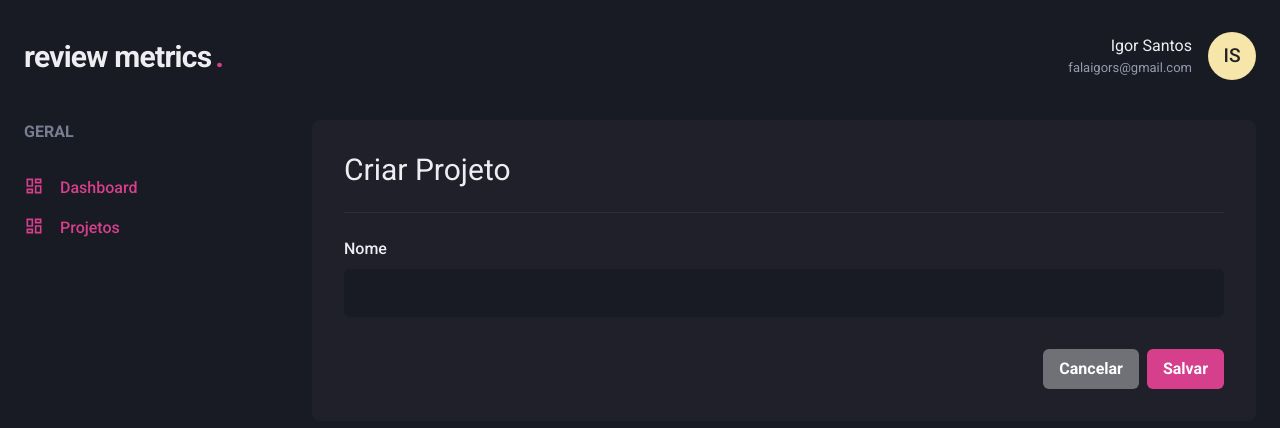
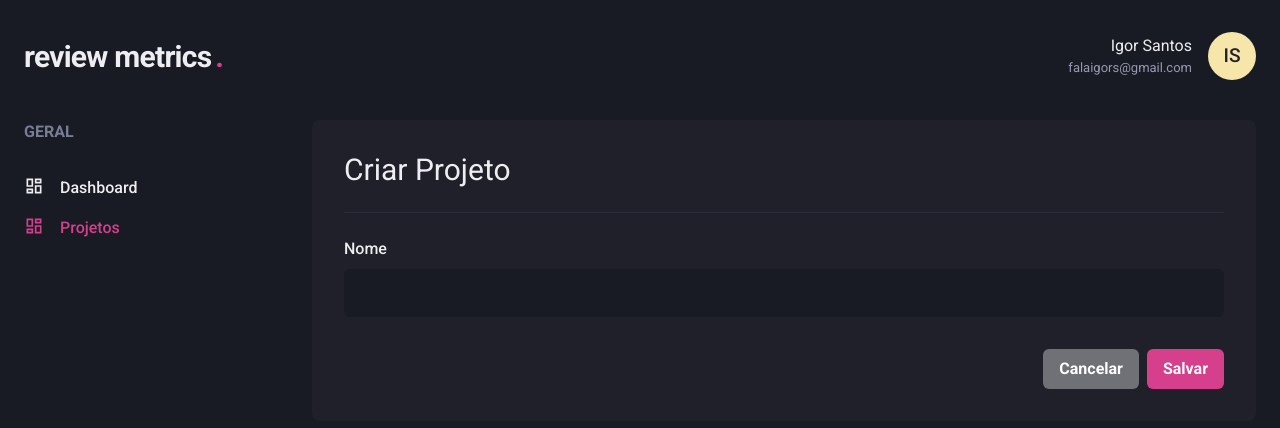
Before and after one commit to falaigor/dashboard, a Next.js app: page /projects/create in a window 1280 px wide. Shown: the top 428 px of the page. Built offline with nearby package versions, Linux system fonts and the light colour scheme.

Commit message:
update sidebar active link

```diff
--- a/src/components/ActiveLink.tsx
+++ b/src/components/ActiveLink.tsx
@@ -9,10 +9,9 @@ interface ActiveLinkProps extends LinkProps {
 
 export function ActiveLink({
   children,
-  shouldMathExactHref = false,
+  shouldMathExactHref,
   ...rest
 }: ActiveLinkProps) {
-
   const { asPath } = useRouter();
   let isActive = false;
 
@@ -20,16 +19,17 @@ export function ActiveLink({
     isActive = true;
   }
 
-  if (!shouldMathExactHref &&
-    (asPath.startsWith(String(rest.href)) ||
-      asPath.startsWith(String(rest.as)))) {
-    isActive = true
+  if (
+    !shouldMathExactHref &&
+    (asPath.startsWith(String(rest.href)) || asPath.startsWith(String(rest.as)))
+  ) {
+    isActive = true;
   }
 
   return (
     <Link {...rest}>
       {cloneElement(children, {
-        color: isActive ? 'pink.500' : 'gray.50'
+        color: isActive ? "pink.500" : "gray.50",
       })}
     </Link>
   );
--- a/src/components/Sidebar/NavLink.tsx
+++ b/src/components/Sidebar/NavLink.tsx
@@ -1,19 +1,33 @@
-import { Link as ChakraLink, Icon, Text, LinkProps as ChakraLinkPorps } from '@chakra-ui/react'
-import { ElementType } from 'react';
-import { ActiveLink } from '../ActiveLink';
+import {
+  Link as ChakraLink,
+  Icon,
+  Text,
+  LinkProps as ChakraLinkPorps,
+} from "@chakra-ui/react";
+import { ElementType } from "react";
+import { ActiveLink } from "../ActiveLink";
 
 interface NavLinkProps extends ChakraLinkPorps {
   icon: ElementType;
   children: string;
   href: string;
+  shouldMathExactHref: boolean;
 }
 
-export function NavLink({ icon, children, href, ...rest }: NavLinkProps) {
+export function NavLink({
+  icon,
+  children,
+  href,
+  shouldMathExactHref = false,
+  ...rest
+}: NavLinkProps) {
   return (
-    <ActiveLink href={href} passHref>
+    <ActiveLink href={href} shouldMathExactHref={shouldMathExactHref} passHref>
       <ChakraLink display="flex" align="center" {...rest}>
         <Icon as={icon} fontSize="20" />
-        <Text ml="4" fontWeight="medium">{children}</Text>
+        <Text ml="4" fontWeight="medium">
+          {children}
+        </Text>
       </ChakraLink>
     </ActiveLink>
   );
--- a/src/components/Sidebar/SidebarNav.tsx
+++ b/src/components/Sidebar/SidebarNav.tsx
@@ -7,7 +7,7 @@ export function SidebarNav() {
   return (
     <Stack spacing="12" align="flex-start">
       <NavSection title="GERAL">
-        <NavLink icon={RiDashboardLine} href="/">
+        <NavLink shouldMathExactHref={true} icon={RiDashboardLine} href="/">
           Dashboard
         </NavLink>
 
```
Also changed, not shown: 1 other file (tests, documents, lock files or other folders).
